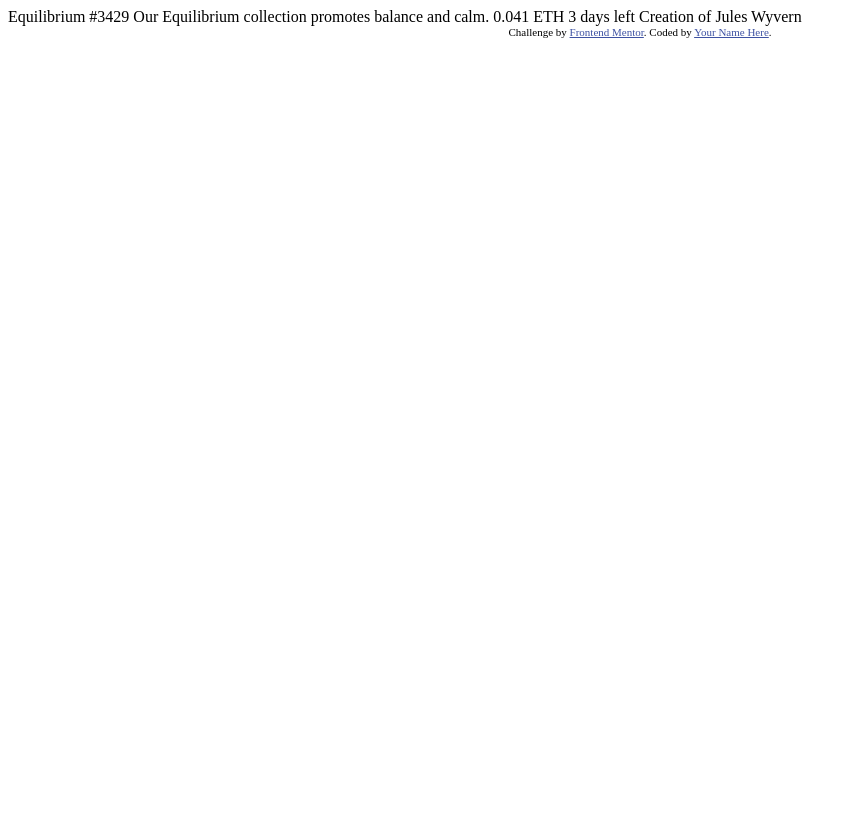
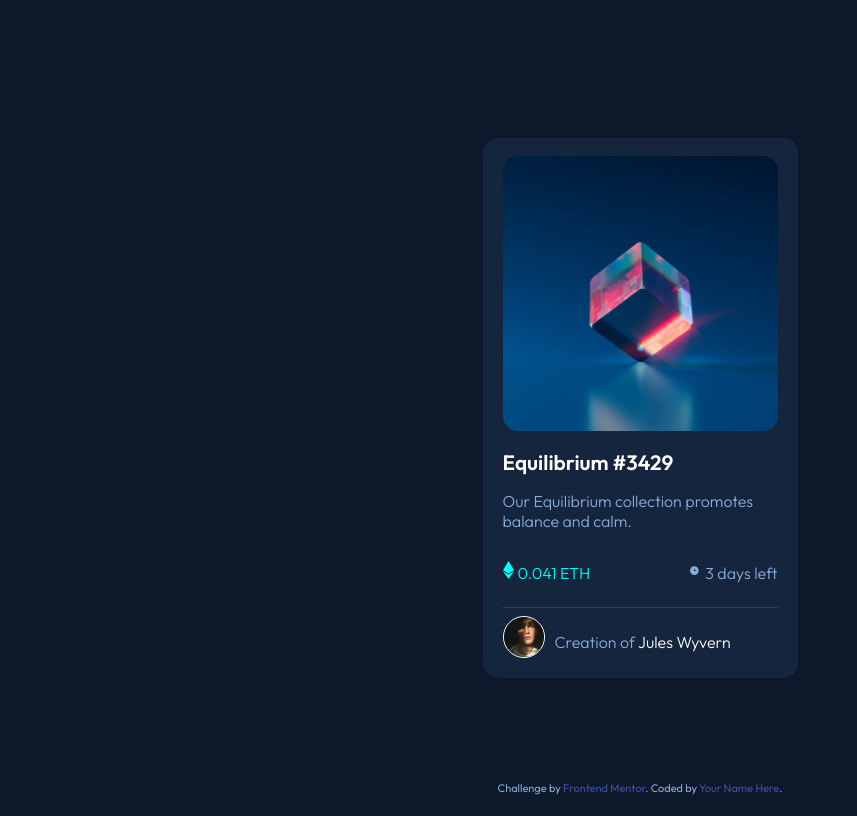
Before and after one commit to Abbasvora/NFT-preview-card-component, a plain HTML site: page index.html in a window 1280 px wide. Shown: the whole page, without its empty margins (0-857 px from the left). Drawn offline with Linux system fonts and the light colour scheme.

Commit message:
added card element

```diff
--- a/index.html
+++ b/index.html
@@ -1,33 +1,49 @@
 <!DOCTYPE html>
 <html lang="en">
+
   <head>
     <meta charset="UTF-8">
-  <meta name="viewport" content="width=device-width, initial-scale=1.0"> <!-- displays site properly based on user's device -->
+    <meta name="viewport" content="width=device-width, initial-scale=1.0">
+    <!-- displays site properly based on user's device -->
 
     <link rel="icon" type="image/png" sizes="32x32" href="./images/favicon-32x32.png">
+    <link href="https://fonts.googleapis.com/css2?family=Outfit:wght@300;400;600&display=swap" rel="stylesheet">
+    <link rel="stylesheet" href="style.css">
 
     <title>Frontend Mentor | NFT preview card component</title>
 
     <!-- Feel free to remove these styles or customise in your own stylesheet 👍 -->
     <style>
-    .attribution { font-size: 11px; text-align: center; }
-    .attribution a { color: hsl(228, 45%, 44%); }
+
     </style>
   </head>
+
   <body>
 
-  Equilibrium #3429
-
-  Our Equilibrium collection promotes balance and calm.
-
-  0.041 ETH
-  3 days left
-
-  Creation of Jules Wyvern
-
+    <main>
+      <div class="card">
+        <img class="main-img" src="images/image-equilibrium.jpg" alt="">
+        <h1>Equilibrium #3429</h1>
+        <p>Our Equilibrium collection promotes balance and calm.</p>
+        <div class="row">
+          <img src="images/icon-ethereum.svg" alt="">
+          <p class="balance">0.041 ETH</p>
+          <img class="clock" src="images/icon-clock.svg" alt="">
+          <p class="days">3 days left</p>
+        </div>
+        <hr>
+        <div class="creation">
+          <img src="images/image-avatar.png" alt="">
+          <p>Creation of <span class="name">Jules Wyvern</span></p>
+        </div>
+      </div>
+    </main>
+    <footer>
       <div class="attribution">
         Challenge by <a href="https://www.frontendmentor.io?ref=challenge" target="_blank">Frontend Mentor</a>.
         Coded by <a href="#">Your Name Here</a>.
       </div>
+    </footer>
   </body>
+
 </html>
--- /dev/null
+++ b/style.css
@@ -0,0 +1,112 @@
+body {
+    background-color: hsl(217, 54%, 11%);
+    font-family: 'Outfit', sans-serif;
+    height: 100vh;
+    display: flex;
+    justify-content: center;
+    align-items: center;
+    flex-direction: column;
+}
+
+h1 {
+    font-weight: 600;
+    font-size: 1.3rem;
+    color: white;
+    transition: all 0.5s;
+}
+
+h1:hover {
+    color: hsl(178, 100%, 50%);
+    cursor: pointer;
+}
+
+.card {
+    background-color: hsl(216, 50%, 16%);
+    width: 275px;
+    border-radius: 15px;
+    padding: 10px 20px;
+}
+
+.main-img {
+    width: 275px;
+    margin-top: 8px;
+    border-radius: 15px;
+}
+
+p {
+    font-size: 1rem;
+    font-weight: 300;
+    color: hsl(215, 51%, 70%);
+
+}
+
+.row img {
+    width: 11px;
+    margin-bottom: 5px;
+}
+
+.balance {
+    color: hsl(178, 100%, 50%);
+    margin-left: 4px;
+    justify-items: start;
+}
+
+.row {
+    display: flex;
+    align-items: center;
+}
+
+.clock {
+    width: 40px;
+    margin-left: auto;
+    margin-right: 5px;
+}
+
+hr {
+    border: 0;
+    height: 0;
+    border-top: 1px solid hsl(215, 32%, 27%);
+}
+
+.creation {
+    display: flex;
+}
+
+.creation img {
+    width: 40px;
+    height: 40px;
+    border: 1.6px solid white;
+    border-radius: 50%;
+}
+
+.creation p {
+    margin-left: 10px;
+    align-self: flex-end;
+}
+
+.creation span {
+    color: white;
+    transition: all 0.5s;
+}
+
+.creation span:hover {
+    color: hsl(178, 100%, 50%);
+    cursor: pointer;
+}
+
+.attribution {
+    font-size: 11px;
+    text-align: center;
+    color: hsl(215, 51%, 70%);
+}
+
+.attribution a {
+    color: hsl(228, 45%, 44%);
+    text-decoration: none;
+}
+
+footer {
+    position: fixed;
+    bottom: 0;
+    margin-bottom: 5px;
+}
```
Lines whose indentation alone changed are shown as unchanged.
